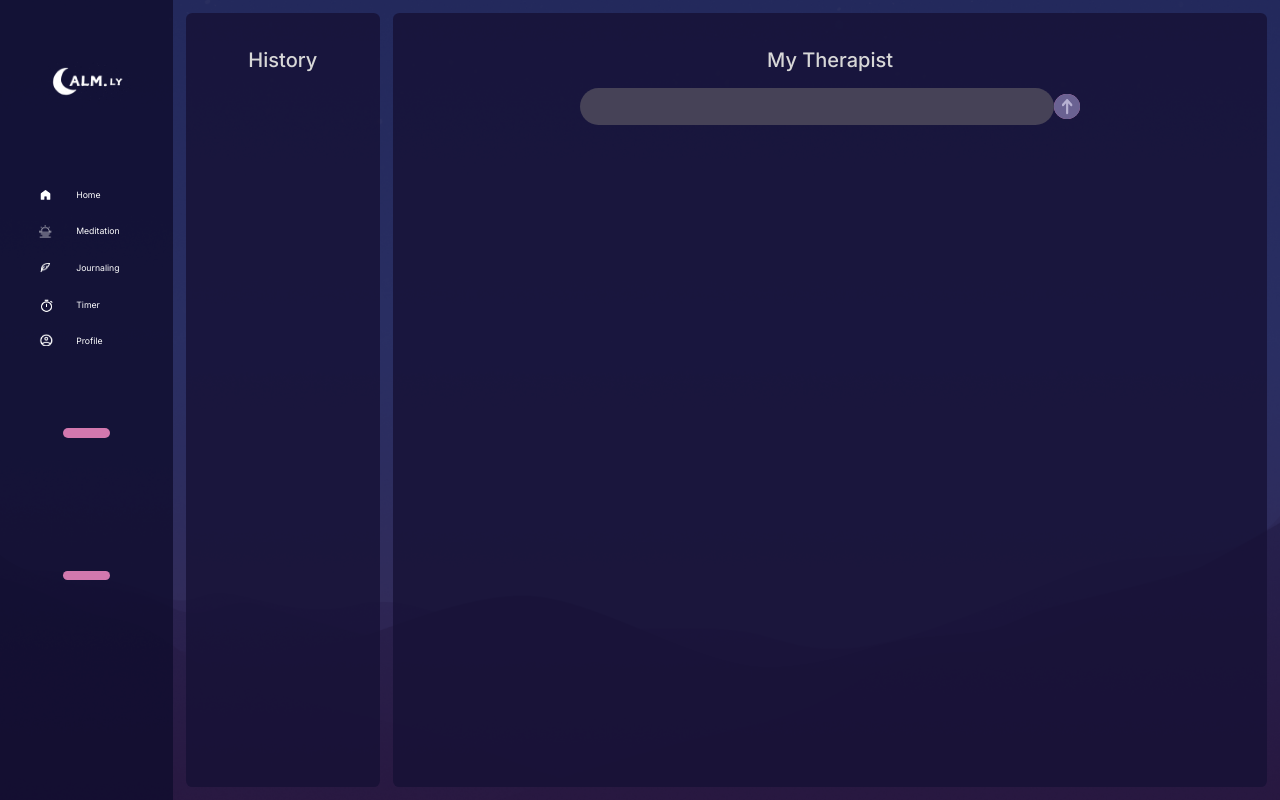
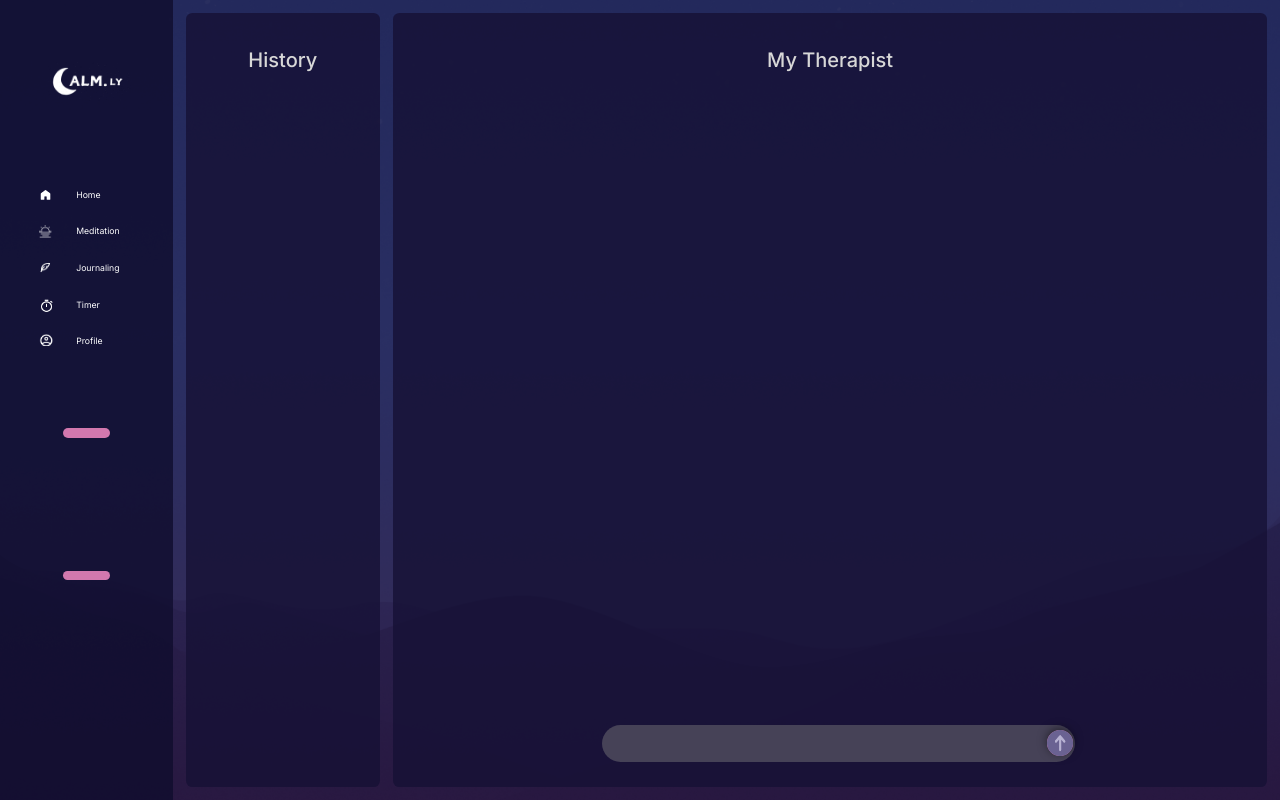
Before and after one commit to Josuzin/calmly, a Next.js app: page / in a window 1280 px wide. Built offline with nearby package versions, Linux system fonts and the light colour scheme.

Commit message:
chatbox quase estilizado

```diff
--- a/components/Chatbox.js
+++ b/components/Chatbox.js
@@ -90,12 +90,13 @@ const Chatbox = () => {
         <div className="chatbox-msg-balao">
           {messages.map((message, index) => (
             <div key={index} className={`${styles.message} ${message.role}`}>
-              <strong>{message.role}: </strong>
+              <strong className="what">{message.role}: </strong>
               {message.text}
             </div>
           ))}
         </div>
         {error && <p className="chatbox-error-msg">{error}</p>}
+        <div className="chatbox-input-container">
           <form onSubmit={handleSubmit} className="chatbox-form">
             <input
               type="text"
@@ -110,6 +111,8 @@ const Chatbox = () => {
         </div>
 
       </div>
+
+    </div>
   );
 };
 
--- a/styles/Chatbox.css
+++ b/styles/Chatbox.css
@@ -11,9 +11,6 @@
     display: flex;
     justify-content: space-between;
 }
-
-
-
 
 .chatbox-history-title,
 .chatbox-my-therapist {
@@ -72,3 +69,42 @@
 .fodase {
     padding: 0;
 }
+
+ .chatbox-input-container {
+    position: fixed;
+    bottom: 3vw;
+    left: calc(46vw + 1vw);
+    display: flex;
+    justify-content: center;
+    /* background-color: rgba(22, 17, 53, 0.8); */
+    /* box-shadow: 0 -2px 10px rgba(0,0,0,0.5);  */
+ }
+
+.fodase {
+    position: absolute;
+    right: 0.2vw;
+    box-shadow: 0 -2px 10px rgba(0,0,0,0.5);
+}
+
+.fodase:hover {
+  transform: scale(1);
+  transition: transform 0.2s ease-in-out;
+}
+
+.fodase:active {
+  transform: scale(0.9);
+  transition: transform 0.1s ease-in-out;
+  border: none;
+}
+
+.whatsdis {
+    background-color: red;
+}
+
+.message-right {
+  float: right;
+}
+
+.message-left {
+  float: left;
+}
```
Lines whose indentation alone changed are shown as unchanged.
